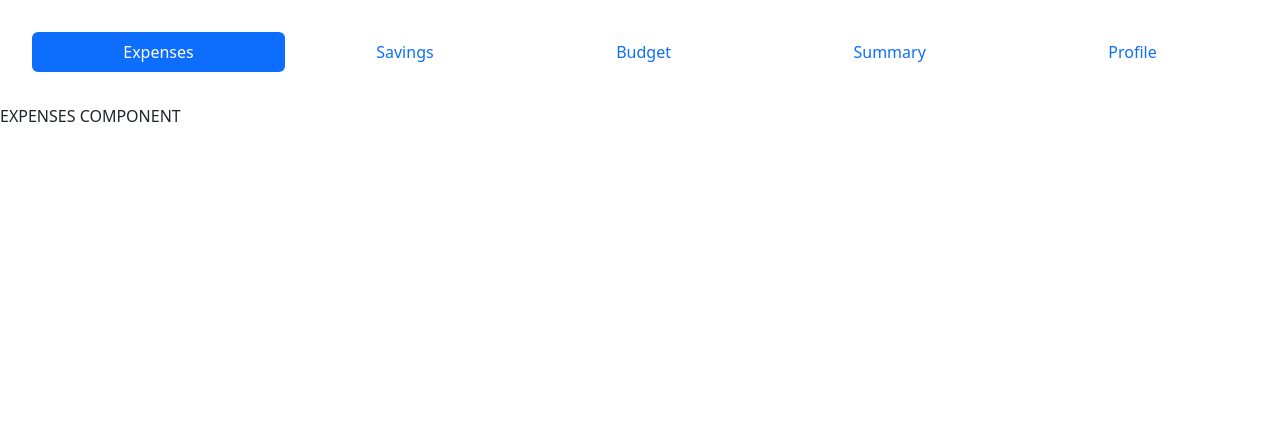
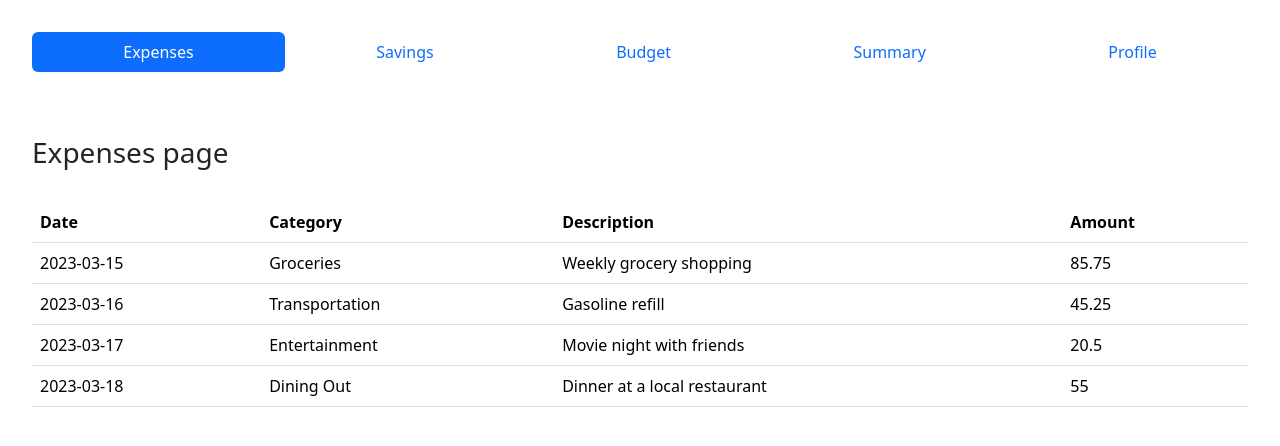
Before and after one commit to Daniel-dadu/ExpensesWebApp, a Vue app in the folder front-end/: page / in a window 1280 px wide. Shown: the top 446 px of the page. Built offline with nearby package versions, Linux system fonts and the light colour scheme; the HTML template or start-up script is replaced by a standard one.

Commit message:
Created expenses page and table

```diff
--- /dev/null
+++ b/front-end/src/components/ExpensesTable.vue
@@ -0,0 +1,33 @@
+<template>
+    <table class="table table-hover">
+        <thead>
+            <tr>
+                <th>Date</th>
+                <th>Category</th>
+                <th>Description</th>
+                <th>Amount</th>
+            </tr>
+        </thead>
+        <tbody>
+            <tr v-for="expense in expenses" :key="expense._id">
+                <td>{{ expense.date }}</td>
+                <td>{{ expense.category }}</td>
+                <td>{{ expense.description }}</td>
+                <td>{{ expense.amount }}</td>
+            </tr>
+        </tbody>
+    </table>
+</template>
+
+<script>
+import { expenses } from '@/expenses-obj';
+
+export default {
+    name: "ExpensesTable",
+    data() {
+        return {
+            expenses,
+        }
+    }
+}
+</script>
--- a/front-end/src/components/HelloWorld.vue
+++ b/front-end/src/components/HelloWorld.vue
@@ -26,7 +26,7 @@
   </div>
     <div class="tab-content" id="pills-tabContent">
       <div class="tab-pane fade show active" id="pills-expenses" role="tabpanel" aria-labelledby="pills-expenses-tab" tabindex="0">
-        EXPENSES COMPONENT
+        <ExpensesPage/>
       </div>
       <div class="tab-pane fade" id="pills-savings" role="tabpanel" aria-labelledby="pills-savings-tab" tabindex="0">
         SAVINGS COMPONENT
@@ -44,11 +44,11 @@
 </template>
 
 <script>
+import ExpensesPage from '@/pages/ExpensesPage.vue';
+
 export default {
-  name: 'HelloWorld',
-  props: {
-    msg: String
-  }
+    name: 'HelloWorld',
+    components: { ExpensesPage },
 }
 </script>
 
--- a/front-end/src/expenses-obj.js
+++ b/front-end/src/expenses-obj.js
@@ -0,0 +1,42 @@
+export const expenses = [
+{
+    "_id": "5f93e3e2c4e187001cc92447",
+    "userId": "5f93e3e2c4e187001cc92448",
+    "date": "2023-03-15",
+    "category": "Groceries",
+    "description": "Weekly grocery shopping",
+    "amount": 85.75,
+    "createdAt": "2023-03-15T08:30:00.000Z",
+    "updatedAt": "2023-03-15T08:30:00.000Z"
+},
+{
+    "_id": "5f93e3e2c4e187001cc92449",
+    "userId": "5f93e3e2c4e187001cc9244a",
+    "date": "2023-03-16",
+    "category": "Transportation",
+    "description": "Gasoline refill",
+    "amount": 45.25,
+    "createdAt": "2023-03-16T12:15:00.000Z",
+    "updatedAt": "2023-03-16T12:15:00.000Z"
+},
+{
+    "_id": "5f93e3e2c4e187001cc9244b",
+    "userId": "5f93e3e2c4e187001cc9244c",
+    "date": "2023-03-17",
+    "category": "Entertainment",
+    "description": "Movie night with friends",
+    "amount": 20.50,
+    "createdAt": "2023-03-17T19:45:00.000Z",
+    "updatedAt": "2023-03-17T19:45:00.000Z"
+},
+{
+    "_id": "5f93e3e2c4e187001cc9244d",
+    "userId": "5f93e3e2c4e187001cc9244e",
+    "date": "2023-03-18",
+    "category": "Dining Out",
+    "description": "Dinner at a local restaurant",
+    "amount": 55.00,
+    "createdAt": "2023-03-18T20:00:00.000Z",
+    "updatedAt": "2023-03-18T20:00:00.000Z"
+}
+]
--- /dev/null
+++ b/front-end/src/pages/ExpensesPage.vue
@@ -0,0 +1,26 @@
+<template>
+    <div id="expenses-page">
+        <p class="h3" id="expenses-page-title">Expenses page</p>
+        <ExpensesTable />
+    </div>
+</template>
+
+<script>
+
+import ExpensesTable from "../components/ExpensesTable.vue";
+
+export default {
+    name: "ExpensesPage",
+    components: { ExpensesTable },
+}
+</script>
+
+<style>
+#expenses-page {
+    padding: 2rem;
+}
+
+#expenses-page-title {
+    margin-bottom: 2rem;
+}
+</style>
```
